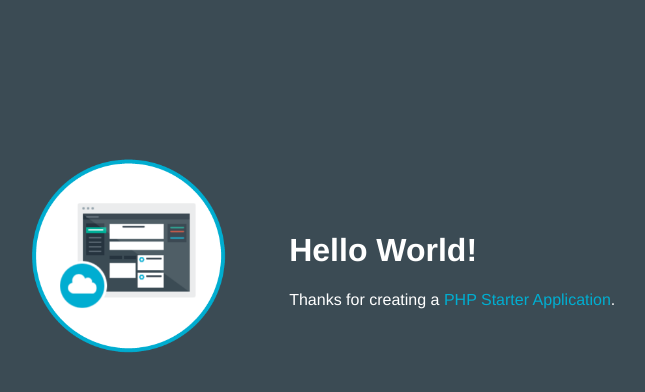
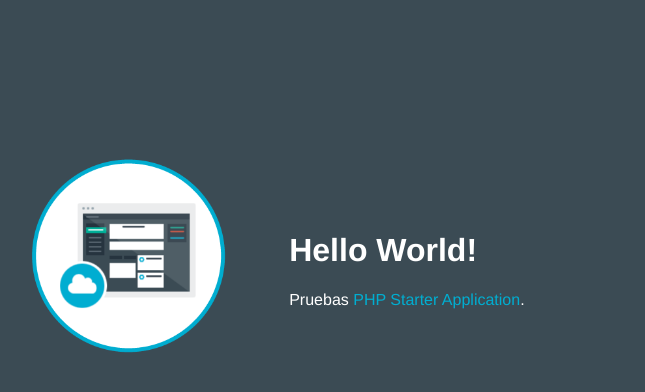
Before and after one commit to idsantiagoc/mexicomms-1477091361666, a PHP site: page / in a window 1280 px wide. Shown: the top 392 px of the page, without its empty margins (253-898 px from the left). Run offline with PHP 8.4, Linux system fonts and the light colour scheme.

Commit message:
Update index.php

```diff
--- a/index.php
+++ b/index.php
@@ -13,7 +13,7 @@
 			</td>
 			<td>
 				<h1 id = "message"><?php echo "Hello World!"; ?></h1>
-				<p class='description'></p> Thanks for creating a <span class="blue">PHP Starter Application</span>.
+				<p class='description'></p> Pruebas <span class="blue">PHP Starter Application</span>.
 			</td>
 		</tr>
 	</table>
```
